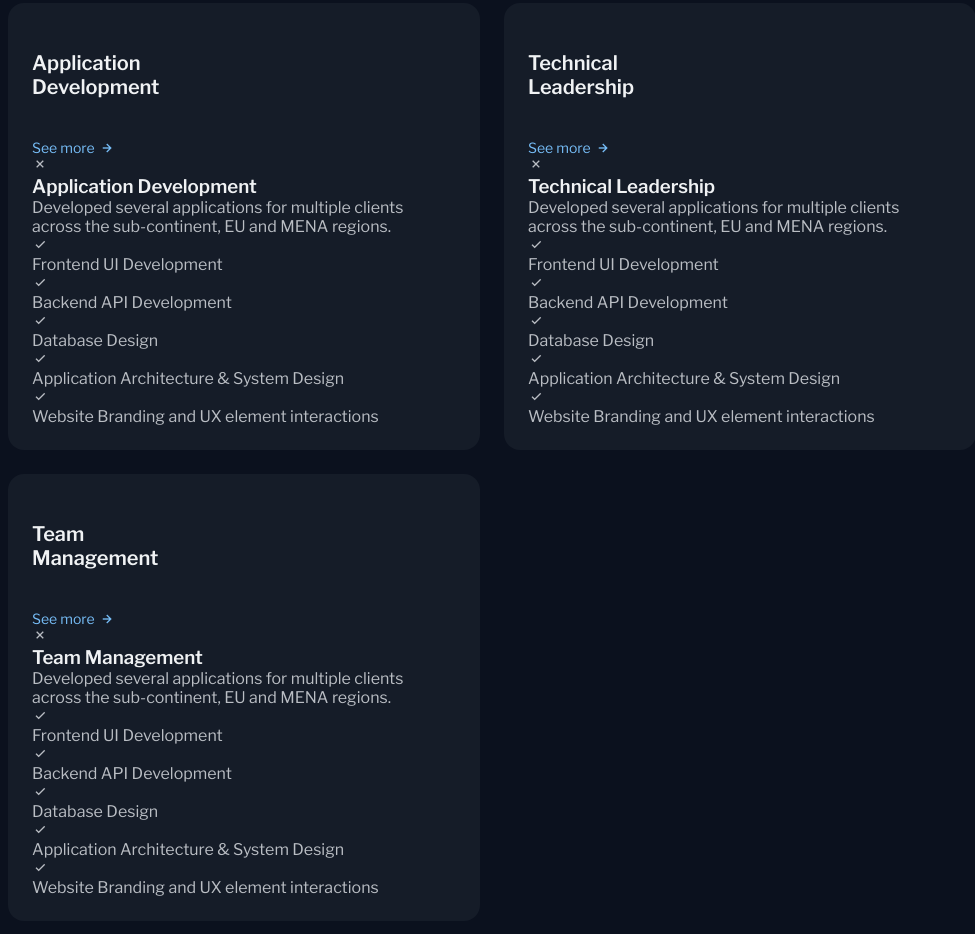
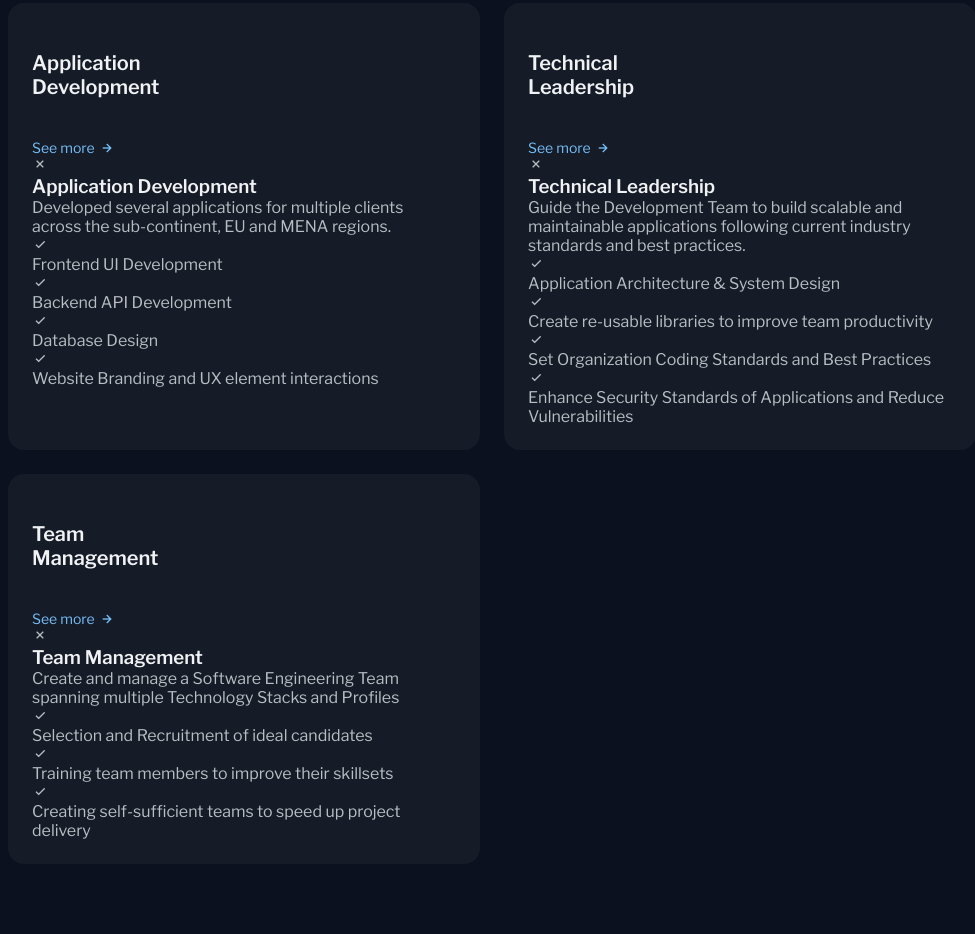
Before and after one commit to abhiroop43/portfolio, a plain HTML site: page index.html in a window 1280 px wide. Shown: the part 2306-3240 px from the top of the page, without its empty margins (8-983 px from the left). Drawn offline with nearby package versions, Linux system fonts and the light colour scheme.

Commit message:
added services content

```diff
--- a/index.html
+++ b/index.html
@@ -337,11 +337,6 @@
 
                   <li class="services__modal-item">
                     <i class="bx bx-check services__modal-icon"></i>
-                    <p class="services__modal-info">Application Architecture & System Design</p>
-                  </li>
-
-                  <li class="services__modal-item">
-                    <i class="bx bx-check services__modal-icon"></i>
                     <p class="services__modal-info">Website Branding and UX element interactions</p>
                   </li>
                 </ul>
@@ -362,25 +357,11 @@
 
                 <h3 class="services__modal-title">Technical Leadership</h3>
                 <p class="services__modal-description">
-                  Developed several applications for multiple clients across the sub-continent, EU and MENA regions.
+                  Guide the Development Team to build scalable and maintainable applications following current industry
+                  standards and best practices.
                 </p>
 
                 <ul class="services__modal-list">
-                  <li class="services__modal-item">
-                    <i class="bx bx-check services__modal-icon"></i>
-                    <p class="services__modal-info">Frontend UI Development</p>
-                  </li>
-
-                  <li class="services__modal-item">
-                    <i class="bx bx-check services__modal-icon"></i>
-                    <p class="services__modal-info">Backend API Development</p>
-                  </li>
-
-                  <li class="services__modal-item">
-                    <i class="bx bx-check services__modal-icon"></i>
-                    <p class="services__modal-info">Database Design</p>
-                  </li>
-
                   <li class="services__modal-item">
                     <i class="bx bx-check services__modal-icon"></i>
                     <p class="services__modal-info">Application Architecture & System Design</p>
@@ -388,7 +369,19 @@
 
                   <li class="services__modal-item">
                     <i class="bx bx-check services__modal-icon"></i>
-                    <p class="services__modal-info">Website Branding and UX element interactions</p>
+                    <p class="services__modal-info">Create re-usable libraries to improve team productivity</p>
+                  </li>
+
+                  <li class="services__modal-item">
+                    <i class="bx bx-check services__modal-icon"></i>
+                    <p class="services__modal-info">Set Organization Coding Standards and Best Practices</p>
+                  </li>
+
+                  <li class="services__modal-item">
+                    <i class="bx bx-check services__modal-icon"></i>
+                    <p class="services__modal-info">
+                      Enhance Security Standards of Applications and Reduce Vulnerabilities
+                    </p>
                   </li>
                 </ul>
               </div>
@@ -409,33 +402,23 @@
 
                 <h3 class="services__modal-title">Team Management</h3>
                 <p class="services__modal-description">
-                  Developed several applications for multiple clients across the sub-continent, EU and MENA regions.
+                  Create and manage a Software Engineering Team spanning multiple Technology Stacks and Profiles
                 </p>
 
                 <ul class="services__modal-list">
                   <li class="services__modal-item">
                     <i class="bx bx-check services__modal-icon"></i>
-                    <p class="services__modal-info">Frontend UI Development</p>
+                    <p class="services__modal-info">Selection and Recruitment of ideal candidates</p>
                   </li>
 
                   <li class="services__modal-item">
                     <i class="bx bx-check services__modal-icon"></i>
-                    <p class="services__modal-info">Backend API Development</p>
+                    <p class="services__modal-info">Training team members to improve their skillsets</p>
                   </li>
 
                   <li class="services__modal-item">
                     <i class="bx bx-check services__modal-icon"></i>
-                    <p class="services__modal-info">Database Design</p>
-                  </li>
-
-                  <li class="services__modal-item">
-                    <i class="bx bx-check services__modal-icon"></i>
-                    <p class="services__modal-info">Application Architecture & System Design</p>
-                  </li>
-
-                  <li class="services__modal-item">
-                    <i class="bx bx-check services__modal-icon"></i>
-                    <p class="services__modal-info">Website Branding and UX element interactions</p>
+                    <p class="services__modal-info">Creating self-sufficient teams to speed up project delivery</p>
                   </li>
                 </ul>
               </div>
```
